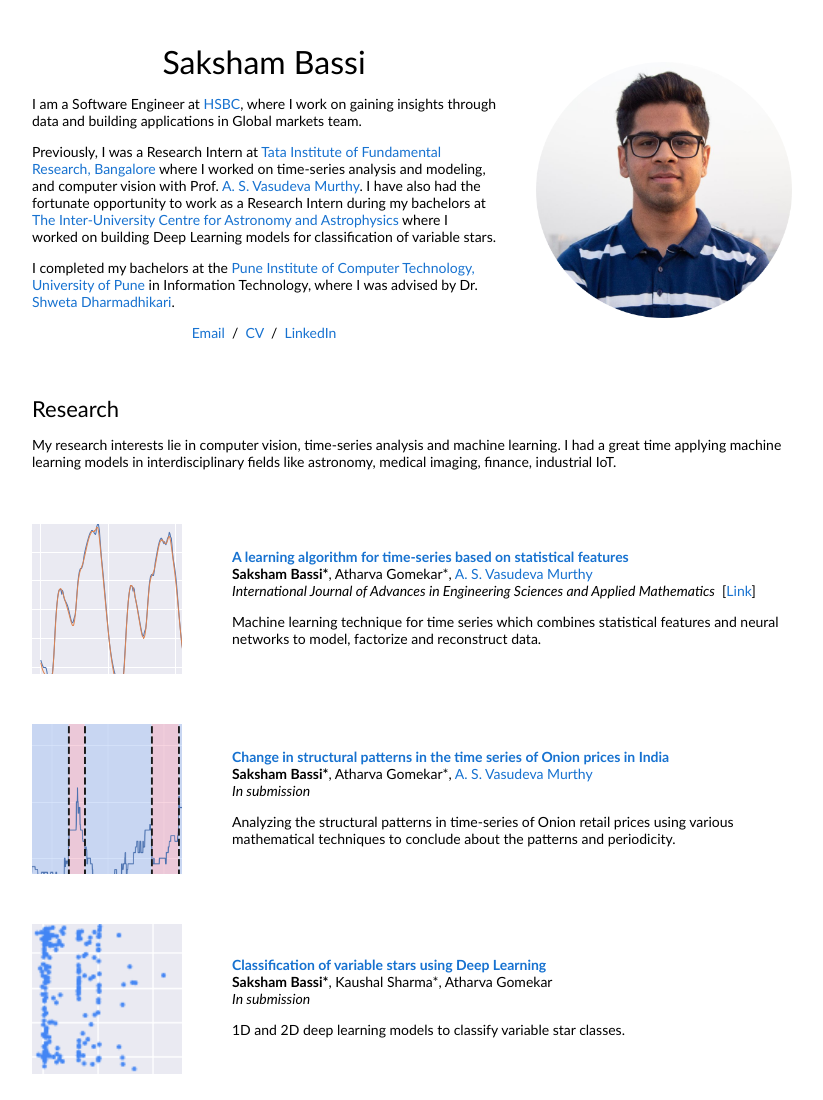
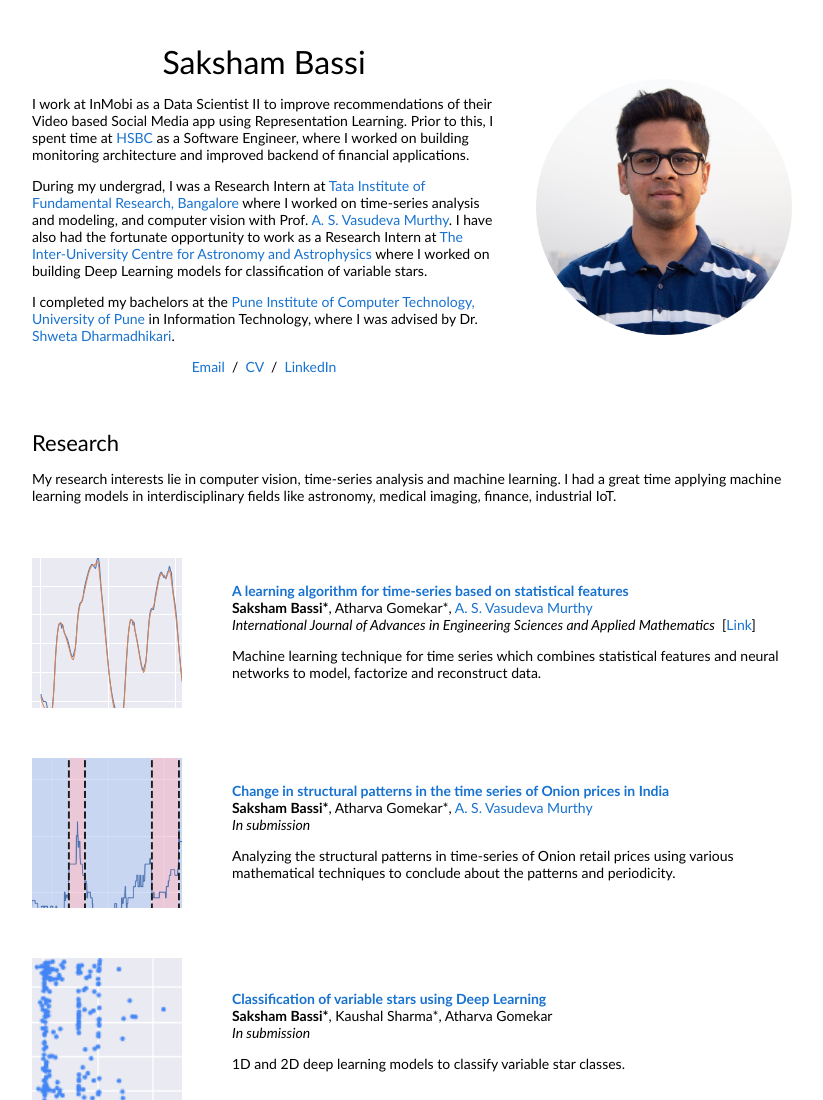
Before and after one commit to sakshambassi/sakshambassi.github.io, a plain HTML site: page index.html in a window 1280 px wide. Shown: the top 1100 px of the page, without its empty margins (228-1051 px from the left). Drawn offline with Linux system fonts and the light colour scheme.

Commit message:
updated current job

```diff
--- a/index.html
+++ b/index.html
@@ -30,10 +30,10 @@
               <p style="text-align:center">
                 <name>Saksham Bassi</name>
               </p>
-              <p>I am a Software Engineer at <a href="https://www.hsbc.co.in/">HSBC</a>, where I work on gaining insights through data and building applications in Global markets team.
+              <p>I work at InMobi as a Data Scientist II to improve recommendations of their Video based Social Media app using Representation Learning. Prior to this, I spent time at <a href="https://www.hsbc.co.in/">HSBC</a> as a Software Engineer, where I worked on building monitoring architecture and improved backend of financial applications.
               </p>
               <p>
-                Previously, I was a Research Intern at <a href="https://www.math.tifrbng.res.in/">Tata Institute of Fundamental Research, Bangalore</a> where I worked on time-series analysis and modeling, and computer vision with Prof. <a href="https://www.math.tifrbng.res.in/people/vasu">A. S. Vasudeva Murthy</a>. I have also had the fortunate opportunity to work as a Research Intern during my bachelors at <a href="https://www.iucaa.in/">The Inter-University Centre for Astronomy and Astrophysics</a> where I worked on building Deep Learning models for classification of variable stars.
+                During my undergrad, I was a Research Intern at <a href="https://www.math.tifrbng.res.in/">Tata Institute of Fundamental Research, Bangalore</a> where I worked on time-series analysis and modeling, and computer vision with Prof. <a href="https://www.math.tifrbng.res.in/people/vasu">A. S. Vasudeva Murthy</a>. I have also had the fortunate opportunity to work as a Research Intern at <a href="https://www.iucaa.in/">The Inter-University Centre for Astronomy and Astrophysics</a> where I worked on building Deep Learning models for classification of variable stars.
               </p>
               <p>
                 I completed my bachelors at the <a href="https://pict.edu">Pune Institute of Computer Technology, University of Pune</a> in Information Technology, where I was advised by Dr. <a href="http://faculty.pictinc.org/Faculty-Profile.aspx?profileID=20">Shweta Dharmadhikari</a>.
```
